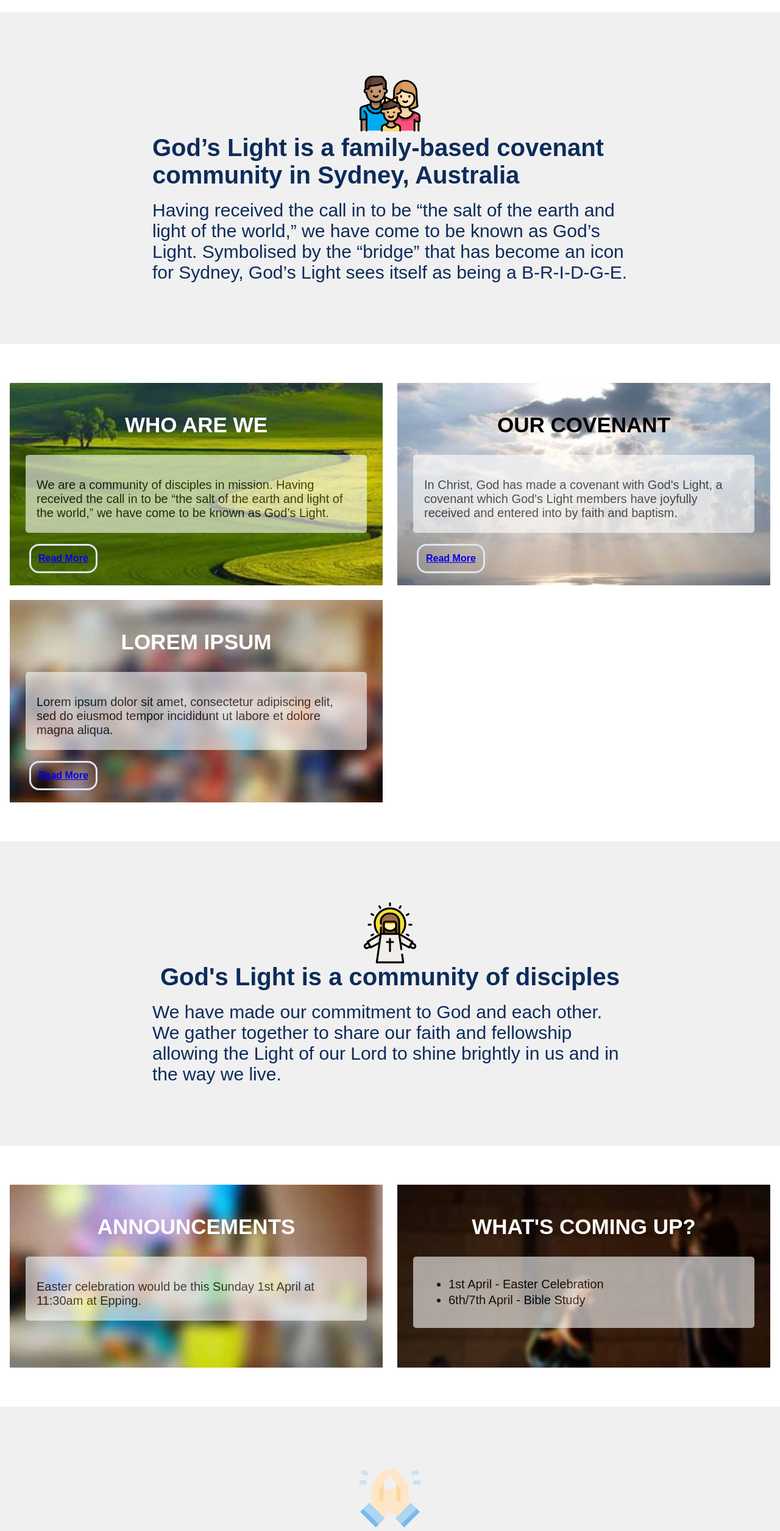
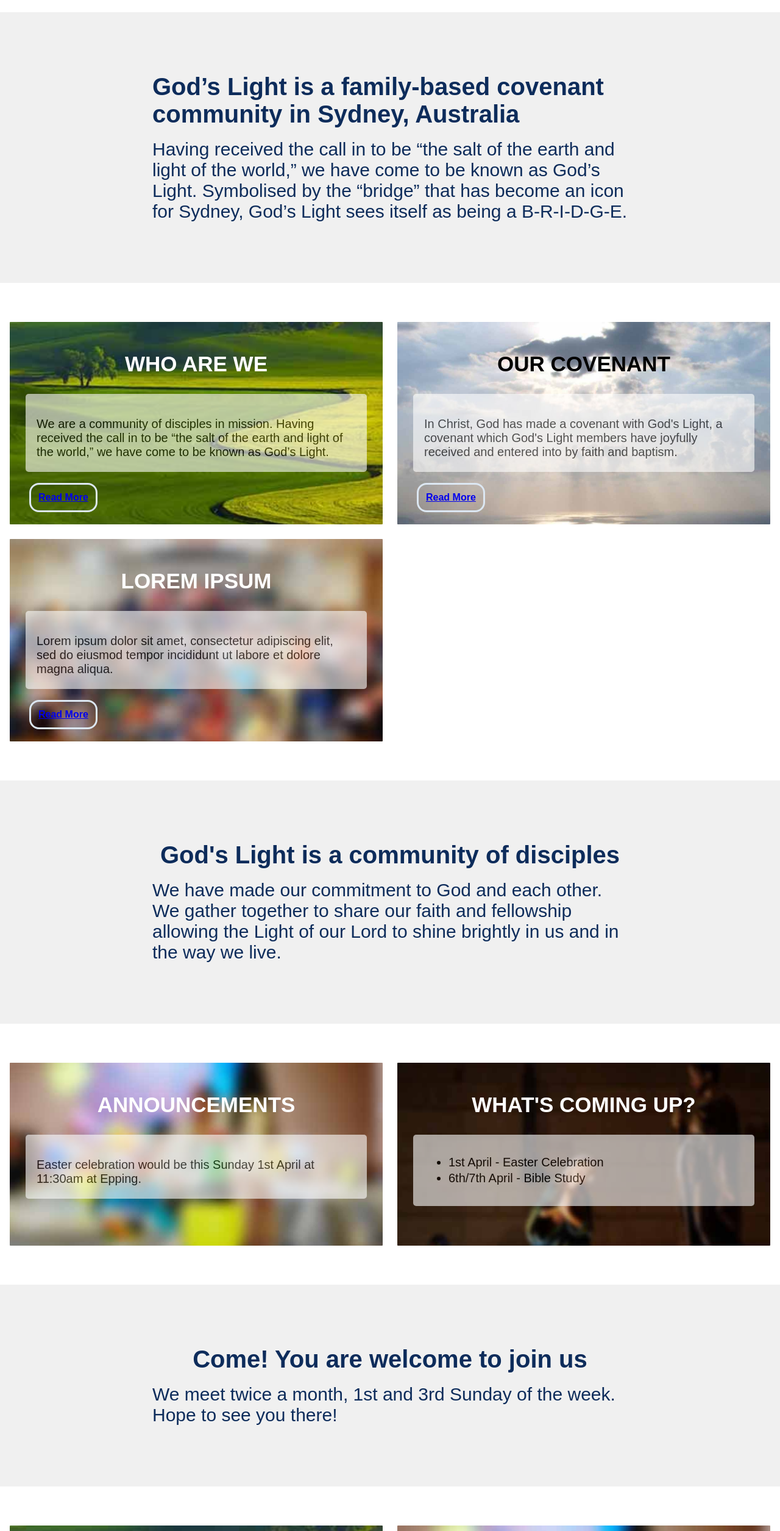
Before and after one commit to dmoralestech/gods-light, a React (Create React App) app: page / in a window 1280 px wide. Shown: the part 860-3371 px from the top of the page at 61% size. Built offline with nearby package versions, Linux system fonts and the light colour scheme; a web font is replaced by a local one.

Commit message:
remove icons

```diff
--- a/src/App.js
+++ b/src/App.js
@@ -111,7 +111,7 @@ const SectionRow = (props) => (
 
 const Main = () => (
   <div className="main">
-    <SectionRow icon={family} title='God’s Light is a family-based covenant community in Sydney, Australia'
+    <SectionRow title='God’s Light is a family-based covenant community in Sydney, Australia'
                 text='Having received the call in to be “the salt of the earth and light of the world,” we have come to be known as God’s Light. Symbolised by the “bridge” that has become an icon for Sydney, God’s Light sees itself as being a B-R-I-D-G-E.'/>
     <div className="wrapper">
       <header className="panel1">
@@ -163,7 +163,6 @@ const Main = () => (
     </div>
 
     <div className="section-row">
-      <img src={jesus} style={{width: '100px', height: "100px"}}/>
       <div className="section-title">God's Light is a community of disciples
       </div>
       <div className="section-text">We have made our commitment to God and each other. We gather together to share
@@ -192,7 +191,6 @@ const Main = () => (
     </div>
 
     <div className="section-row">
-      <img src={pray} style={{width: '100px', height: "100px"}}/>
       <div className="section-title">
         Come! You are welcome to join us
       </div>
```
